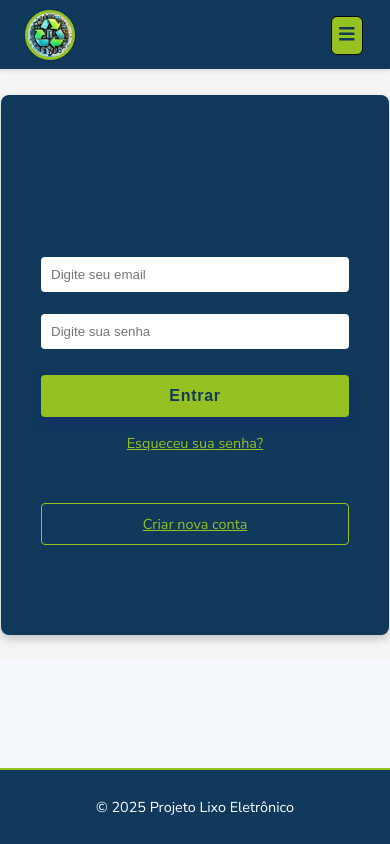
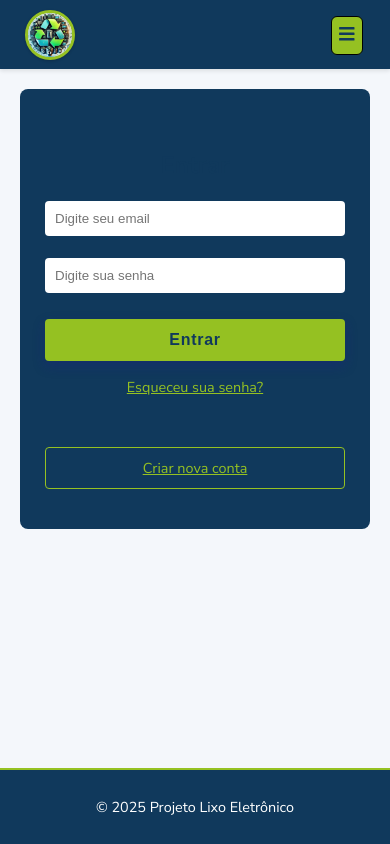
Before and after one commit to nicolasfernandosap/LixoEletronico, a React (Vite) app: page /cadastro in a window 390 px wide. Built offline with nearby package versions, Linux system fonts and the light colour scheme.

Commit message:
Correcao modo responsivo, arquivo FormUsuarioLogin.css, pequenas adaptacoes

```diff
--- a/src/pages/FormUsuarioLogin.css
+++ b/src/pages/FormUsuarioLogin.css
@@ -1,3 +1,4 @@
+/* Seus estilos originais - mantidos como estão */
 .cadastro-wrapper {
   display: flex;
   justify-content: center;
@@ -5,7 +6,6 @@
   min-height: 70vh;
   background-color: #f5f5f5;
   padding: 1px;
-
 }
 
 .cadastro-form {
@@ -83,3 +83,43 @@
   background-color: #95C122;
   color: #10395C;
 }
+
+/* Adicione esta classe para as mensagens de erro, se ainda não tiver */
+.erro-login {
+  background-color: #e74c3c;
+  color: #ffffff;
+  padding: 10px;
+  border-radius: 6px;
+  margin-bottom: 20px;
+  font-weight: 500;
+  text-align: center;
+}
+
+
+/* ==========================================================================
+   A SOLUÇÃO: RESPONSIVIDADE PARA MOBILE
+   ========================================================================== */
+@media (max-width: 768px) {
+  .cadastro-wrapper {
+    /* --- A CORREÇÃO ESTÁ AQUI --- */
+    /* Em telas pequenas, alinha o formulário no TOPO */
+    align-items: flex-start;
+
+    /* Remove a altura mínima para que o conteúdo comece do topo */
+    min-height: auto;
+
+    /* Remove o fundo para que a página pareça mais integrada */
+    background-color: transparent;
+
+    /* Ajusta o padding para dar um respiro geral */
+    padding: 20px;
+  }
+
+  .cadastro-form {
+    /* Reduz o padding vertical excessivo no mobile */
+    padding: 40px 25px;
+
+    /* Remove a sombra para um visual mais "flat" */
+    box-shadow: none;
+  }
+}
```
